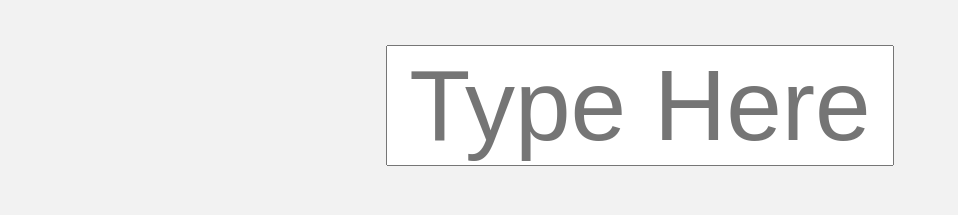
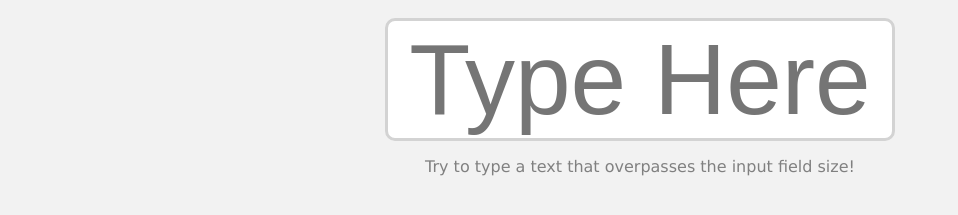
Before and after one commit to Papacidero/inputfit, a plain HTML site: page sample.html in a window 1280 px wide. Shown: the part 303-518 px from the top of the page, without its empty margins (0-958 px from the left). Drawn offline with nearby package versions, Linux system fonts and the light colour scheme.

Commit message:
Changes in the sample.html style

```diff
--- a/sample.html
+++ b/sample.html
@@ -12,21 +12,35 @@
             width: 500px;
             font-size: 100px;
             text-align: center;
+            border-radius: 10px;
+            border: 3px solid lightgray;
+            outline: none;
+        }
+
+        input:focus {
+            border-color: lightblue;
         }
 
         /* For Layout purposes only */
         body {
             display: flex;
+            flex-flow: column;
             justify-content: center;
             align-items: center;
             height: 100vh;
             background: #f2f2f2;
+            font-family: Verdana;
 
+        }
+
+        p {
+            color: gray;
         }
     </style>
 
     <a href="https://github.com/Papacidero/inputfit"><img style="position: absolute; top: 0; left: 0; border: 0;" src="https://camo.githubusercontent.com/8b6b8ccc6da3aa5722903da7b58eb5ab1081adee/68747470733a2f2f73332e616d617a6f6e6177732e636f6d2f6769746875622f726962626f6e732f666f726b6d655f6c6566745f6f72616e67655f6666373630302e706e67" alt="Fork me on GitHub" data-canonical-src="https://s3.amazonaws.com/github/ribbons/forkme_left_orange_ff7600.png"></a>
     <input type="text" placeholder="Type Here">
+    <p>Try to type a text that overpasses the input field size!</p>
 
     <!-- Scripts -->
     <script src="https://code.jquery.com/jquery-2.2.0.min.js" charset="utf-8"></script>
```
